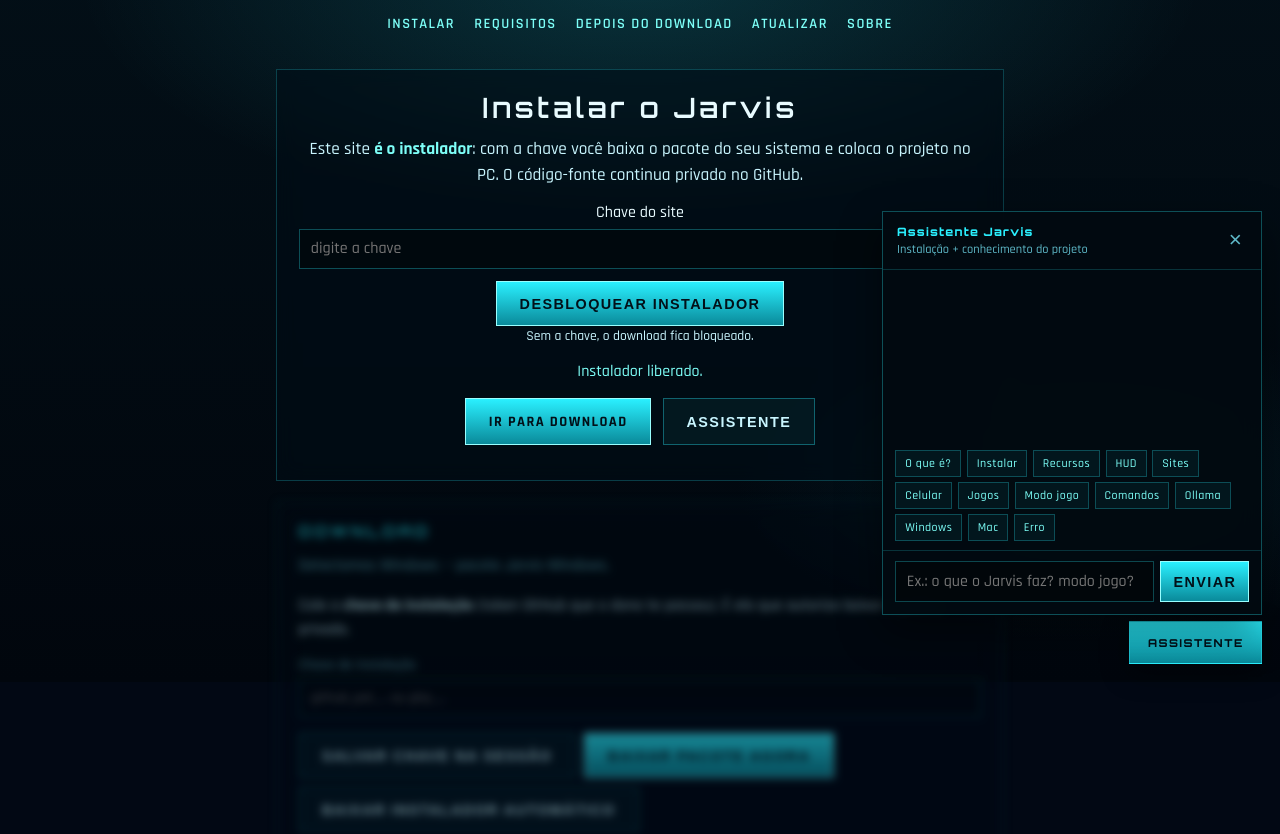
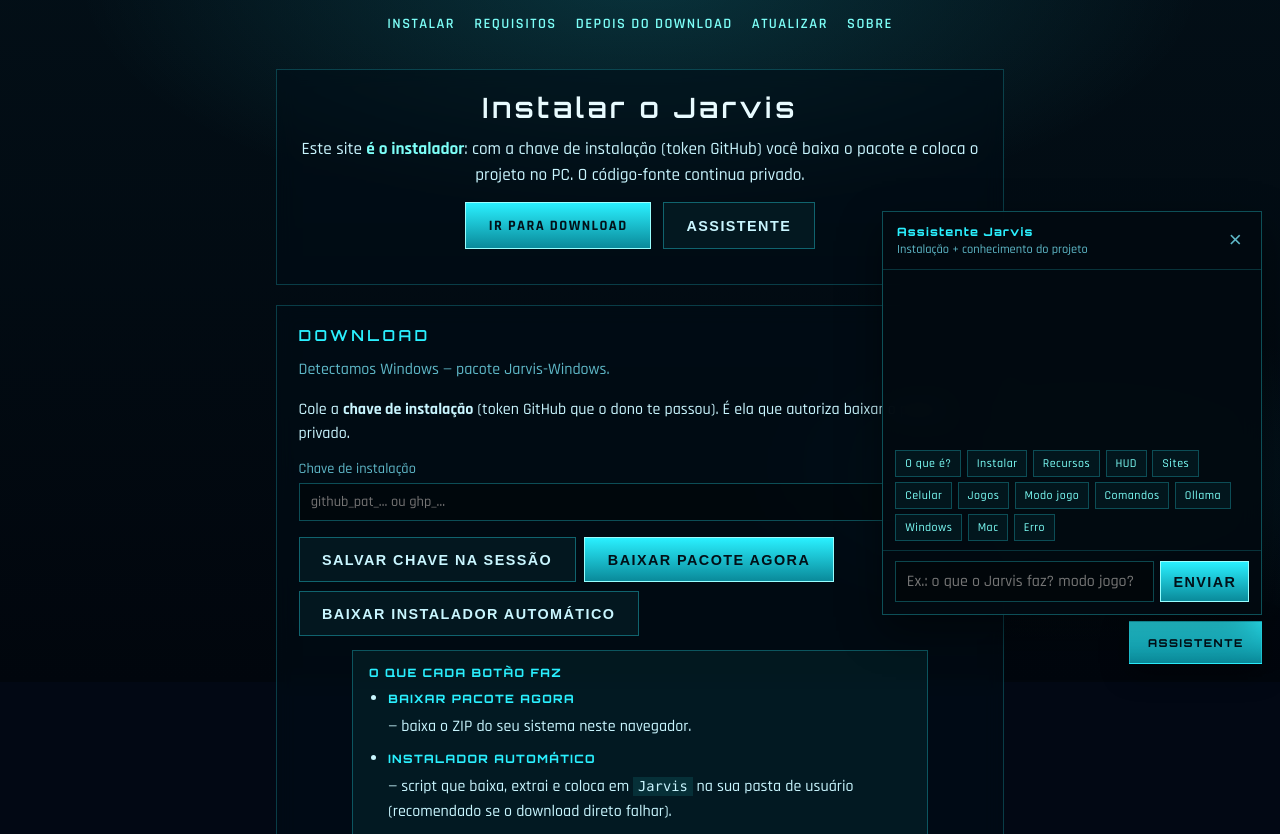
Before and after one commit to pietrocaldassilva/jarvis-site, a plain HTML site: page index.html in a window 1280 px wide. Shown: the part 118-952 px from the top of the page. Drawn offline with Linux system fonts and the light colour scheme.

Commit message:
Remove trava da chave do site; instalador aberto.

```diff
--- a/app.js
+++ b/app.js
@@ -1,46 +1,3 @@
 (() => {
-  // SHA-256("jarvis-acesso") — só destrava o guia no site; não libera o código-fonte.
-  const EXPECTED =
-    "20c84f11a56f0edcc9c44c7755b54ecbe633a7c8f5a55e4741265483847656bc";
-  const STORAGE = "jarvis_site_ok_v1";
-
-  const gate = document.getElementById("gate");
-  const unlocked = document.getElementById("unlocked");
-  const input = document.getElementById("siteKey");
-  const msg = document.getElementById("gateMsg");
-
-  async function sha256(text) {
-    const data = new TextEncoder().encode(text);
-    const buf = await crypto.subtle.digest("SHA-256", data);
-    return [...new Uint8Array(buf)].map((b) => b.toString(16).padStart(2, "0")).join("");
-  }
-
-  function showUnlocked() {
-    if (gate) gate.hidden = true;
-    if (unlocked) unlocked.hidden = false;
-    document.querySelectorAll("[data-needs-key]").forEach((el) => el.classList.add("is-open"));
-  }
-
-  function showLocked() {
-    document.querySelectorAll("[data-needs-key]").forEach((el) => el.classList.remove("is-open"));
-  }
-
-  async function tryUnlock(raw) {
-    const got = await sha256(String(raw || "").trim());
-    if (got === EXPECTED) {
-      sessionStorage.setItem(STORAGE, "1");
-      showUnlocked();
-      if (msg) msg.textContent = "Ok.";
-      return;
-    }
-    if (msg) msg.textContent = "Chave incorreta.";
-  }
-
-  document.getElementById("btnUnlock")?.addEventListener("click", () => tryUnlock(input?.value));
-  input?.addEventListener("keydown", (ev) => {
-    if (ev.key === "Enter") tryUnlock(input.value);
-  });
-
-  if (sessionStorage.getItem(STORAGE) === "1") showUnlocked();
-  else showLocked();
+  // Sem trava de chave do site — o download usa só o token GitHub na seção Instalar.
 })();
--- a/assistente.js
+++ b/assistente.js
@@ -24,7 +24,7 @@
     {
       keys: ["como instalar", "instalar", "instalacao", "instalação", "passo a passo", "comeco", "começo", "download", "baixar"],
       reply:
-        "Instalar pelo site: 1) chave do site (`jarvis-acesso`) → Desbloquear; 2) chave de instalação (token GitHub do dono); 3) Baixar pacote agora ou Instalador automático; 4) Python + Node + Ollama + `ollama pull qwen3:4b`; 5) Windows: `instalar.bat` → `iniciar.bat` · Mac: `./iniciar.sh`.",
+        "Instalar pelo site: 1) cole a chave de instalação (token GitHub do dono); 2) Baixar pacote agora ou Instalador automático; 3) Python + Node + Ollama + `ollama pull qwen3:4b`; 4) Windows: `instalar.bat` → `iniciar.bat` · Mac: `./iniciar.sh`.",
     },
     {
       keys: ["zip", "baixar zip", "download zip", "arquivo zip", "extrair zip", "pacote", "instalador automatico", "instalador automático"],
@@ -34,12 +34,12 @@
     {
       keys: ["chave instalacao", "chave instalação", "token github", "ghp", "github_pat", "chave de atualizacao", "chave de atualização"],
       reply:
-        "Há duas chaves: (1) Chave do site `jarvis-acesso` — só libera esta página. (2) Chave de instalação/atualização — token GitHub com leitura no repo privado; usa no download aqui e depois em Configurações → Sistema → Atualizar Jarvis.",
+        "A chave de instalação é o token GitHub (leitura no repo privado) que o dono te envia. Cole em Download para baixar o pacote. A mesma chave serve em Configurações → Sistema → Atualizar Jarvis no app.",
     },
     {
-      keys: ["chave", "token", "acesso", "senha do site", "desbloquear", "jarvis-acesso"],
+      keys: ["chave", "token", "acesso"],
       reply:
-        "Chave do site: `jarvis-acesso` (desbloqueia o instalador). Chave de instalação: token GitHub que o dono te envia (baixa o pacote privado e atualiza o app). Sem a segunda chave o site não consegue baixar o projeto.",
+        "Use a chave de instalação (token GitHub do dono) no campo Download. Sem ela o site não baixa o pacote privado. No app, a mesma chave atualiza o Jarvis.",
     },
     {
       keys: ["windows", "win10", "win11"],
--- a/index.html
+++ b/index.html
@@ -28,26 +28,16 @@
     <section class="hero panel" id="acesso">
       <h1>Instalar o Jarvis</h1>
       <p class="lead">
-        Este site <strong>é o instalador</strong>: com a chave você baixa o pacote do seu sistema
-        e coloca o projeto no PC. O código-fonte continua privado no GitHub.
+        Este site <strong>é o instalador</strong>: com a chave de instalação (token GitHub)
+        você baixa o pacote e coloca o projeto no PC. O código-fonte continua privado.
       </p>
-      <div id="gate" class="gate">
-        <label>Chave do site
-          <input id="siteKey" type="password" placeholder="digite a chave" autocomplete="off" />
-        </label>
-        <button type="button" id="btnUnlock" class="btn primary">Desbloquear instalador</button>
-        <p id="gateMsg" class="hint">Sem a chave, o download fica bloqueado.</p>
-      </div>
-      <div id="unlocked" class="unlocked" hidden>
-        <p class="ok">Instalador liberado.</p>
-        <div class="cta">
-          <a class="btn primary" href="#instalar">Ir para download</a>
-          <button type="button" class="btn" id="btnOpenAssist">Assistente</button>
-        </div>
+      <div class="cta">
+        <a class="btn primary" href="#instalar">Ir para download</a>
+        <button type="button" class="btn" id="btnOpenAssist">Assistente</button>
       </div>
     </section>
 
-    <section class="panel locked-only" id="instalar" data-needs-key>
+    <section class="panel" id="instalar">
       <h2>Download</h2>
       <p id="installOs" class="intro-steps">Detectando sistema…</p>
       <p>
@@ -87,7 +77,7 @@
       </ul>
     </section>
 
-    <section class="panel locked-only" id="depois" data-needs-key>
+    <section class="panel" id="depois">
       <h2>Depois do download</h2>
 
       <article class="step-block" id="passo-windows">
@@ -112,7 +102,7 @@ chmod +x iniciar.sh
       </article>
     </section>
 
-    <section class="panel locked-only" id="atualizar" data-needs-key>
+    <section class="panel" id="atualizar">
       <h2>Atualizar depois</h2>
       <p class="intro-steps">Com o Jarvis já instalado, use a mesma chave em Configurações → Sistema → Atualizar Jarvis.</p>
       <ol class="steps-list">
@@ -149,7 +139,7 @@ chmod +x iniciar.sh
   </main>
 
   <footer>
-    <p>JARVIS · instalar pelo site com chave · código privado</p>
+    <p>JARVIS · instalar pelo site · código privado</p>
   </footer>
 
   <div id="assistRoot"></div>
--- a/styles.css
+++ b/styles.css
@@ -291,19 +291,9 @@ footer {
   font-size: 0.8rem;
 }
 
-.gate label, .unlocked { display: block; }
-.gate input {
-  display: block;
-  width: 100%;
-  margin: 0.35rem 0 0.75rem;
-  padding: 0.55rem 0.7rem;
-  border: 1px solid rgba(42, 240, 255, 0.3);
-  background: rgba(0, 0, 0, 0.35);
-  color: #e8fbff;
-  font: inherit;
-}
 .ok { color: var(--cyan2) !important; }
 .bad { color: #ff8f7a !important; }
+.hero .cta { margin-top: 0.5rem; }
 .field {
   display: block;
   text-align: left;
@@ -340,20 +330,6 @@ footer {
   transition: width 0.2s ease;
 }
 .progress .lab { margin-top: 0.35rem; }
-[data-needs-key]:not(.is-open) {
-  filter: blur(4px);
-  pointer-events: none;
-  user-select: none;
-  opacity: 0.55;
-}
-[data-needs-key]:not(.is-open)::after {
-  content: "Desbloqueie com a chave do site para ver instalação e atualização.";
-  display: block;
-  margin-top: 0.75rem;
-  color: var(--muted);
-  filter: none;
-  font-size: 0.9rem;
-}
 
 .callout {
   text-align: left;
```
Also changed, not shown: 1 other file.
